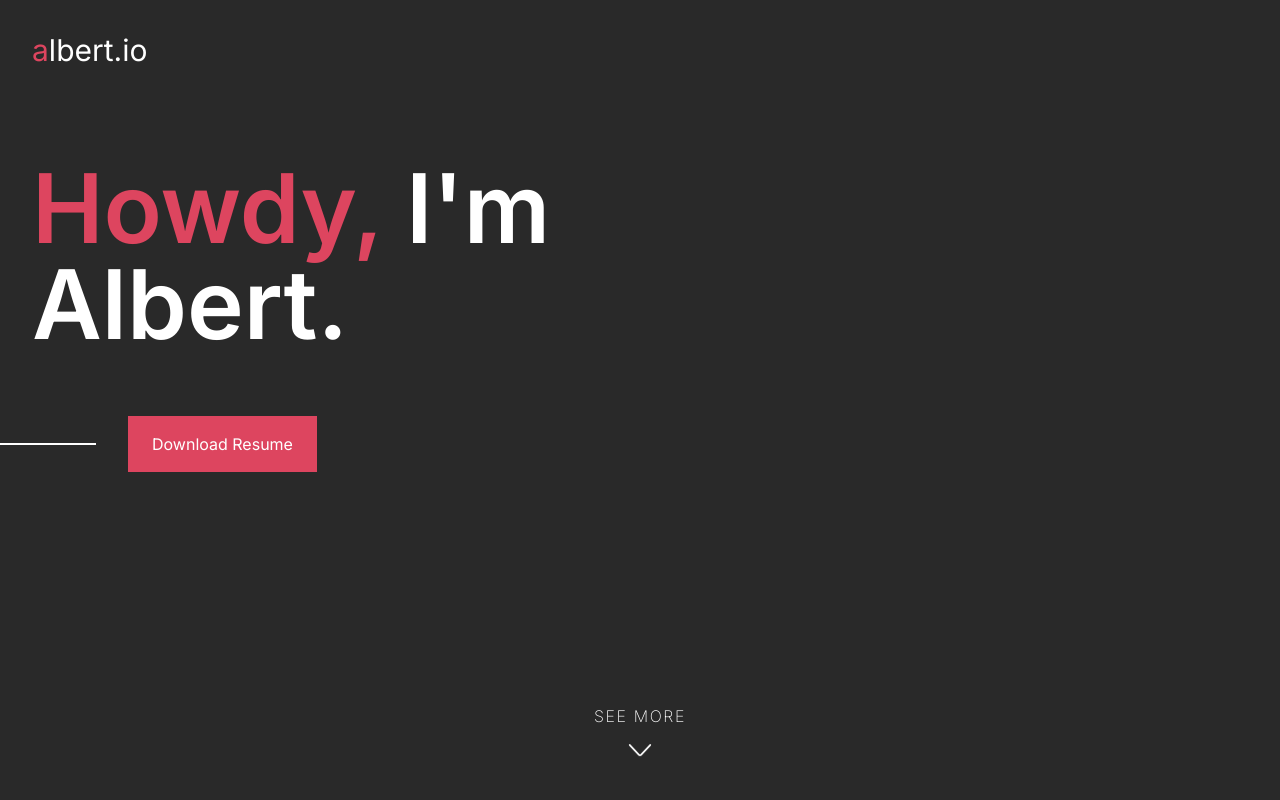
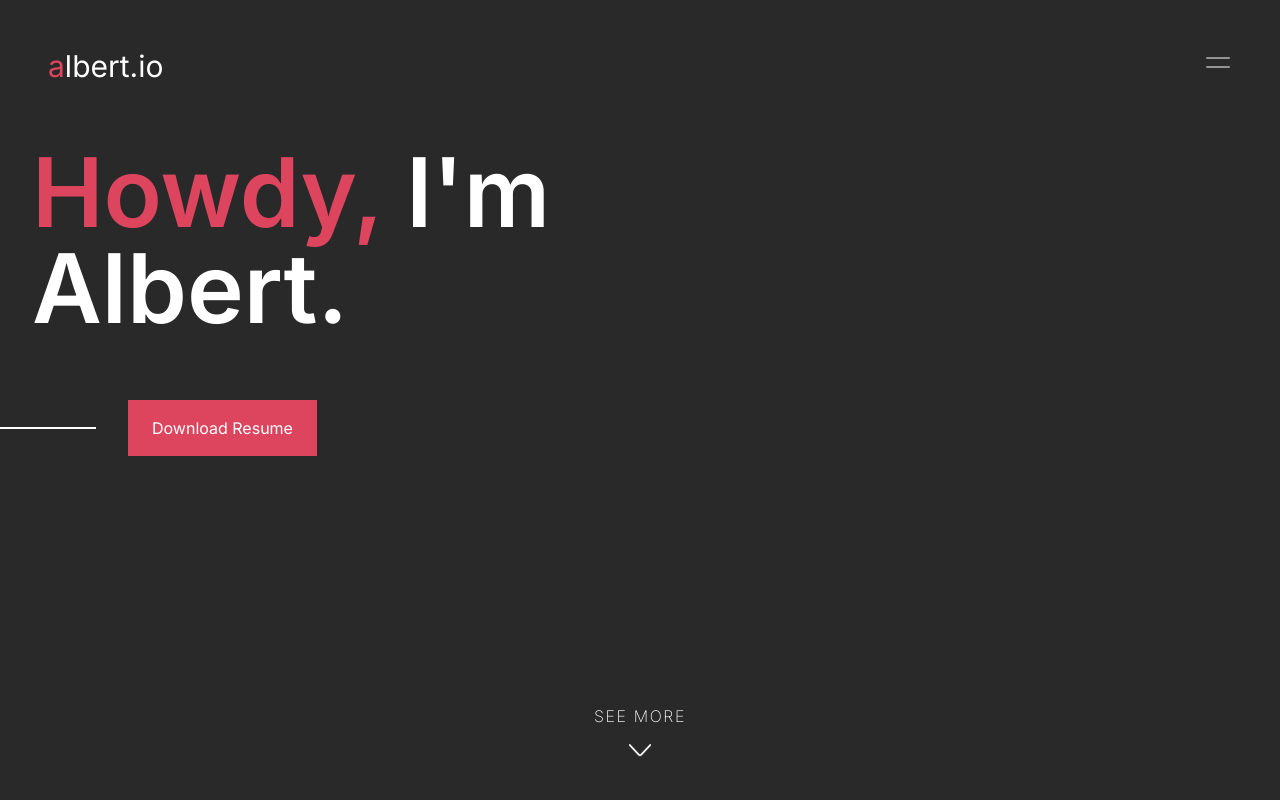
Before and after one commit to CharlieAlbert/Charles.io, a React (Create React App) app in the folder app/: page / in a window 1280 px wide. Shown: the top 800 px of the page. Built offline with nearby package versions, Linux system fonts and the light colour scheme; a web font is replaced by a local one; what smooth-scroll would draw is missing.

Commit message:
link updates

```diff
--- a/app/package.json
+++ b/app/package.json
@@ -18,6 +18,7 @@
     "react-icons": "^4.10.1",
     "react-router-dom": "^6.14.2",
     "react-scripts": "5.0.1",
+    "react-simple-typewriter": "^5.0.1",
     "smooth-scroll": "^16.1.3",
     "typescript": "^4.9.5",
     "web-vitals": "^2.1.4"
--- a/app/src/App.jsx
+++ b/app/src/App.jsx
@@ -4,6 +4,8 @@ import _SmoothScroll from "smooth-scroll";
 
 //Components
 import Header from "./Components/Header";
+import AnimatedText from "./Components/AnimatedText";
+import Nav from "./Components/Nav";
 
 //Pages
 import Home from "./Pages/Home";
--- a/app/src/Pages/About.tsx
+++ b/app/src/Pages/About.tsx
@@ -2,7 +2,7 @@ import React from "react";
 
 const About = () => {
   return (
-    <div className="bg-secondary text-center pb-16 pt-12">
+    <div className="bg-secondary text-center pb-16 pt-12" id="about">
       <div className="py-7 flex flex-col items-center justify-center">
         <p className="p-4 text-white tracking-widest font-medium text-transform: uppercase text-base">
           A little about me
--- a/app/src/Pages/Contact.tsx
+++ b/app/src/Pages/Contact.tsx
@@ -2,7 +2,7 @@ import React from "react";
 
 const Contact = () => {
   return (
-    <div className="bg-background">
+    <div className="bg-background" id="contact">
       <div className="py-7 flex flex-col items-center justify-center">
         <p className="p-4 text-secondary tracking-widest font-medium text-transform: uppercase text-base">
           Drop me a line
--- a/app/src/Pages/Home.tsx
+++ b/app/src/Pages/Home.tsx
@@ -1,14 +1,17 @@
 import React from "react";
-import Header from "../Components/Header";
+import AnimatedText from "../Components/AnimatedText";
+import Nav from "../Components/Nav";
 
 const Home = () => {
   return (
-    <div className="bg-background min-h-screen z-0">
-      <Header />
+    <div className="bg-background h-screen z-0" id="home">
+      <Nav />
+      <div className="pt-12">
         <div className="intro mt-24 ms-8 w-[60vw]">
           <span className="text-8xl font-semibold">
             <span className="text-secondary">Howdy,</span> I'm Albert.
           </span>
+          {/* <AnimatedText /> */}
         </div>
 
         <div className="flex items-center mt-16">
@@ -36,6 +39,7 @@ const Home = () => {
           </svg>
         </div>
       </div>
+    </div>
   );
 };
 
--- a/app/src/Pages/Services.tsx
+++ b/app/src/Pages/Services.tsx
@@ -2,7 +2,7 @@ import React from "react";
 
 const Services = () => {
   return (
-    <div className="bg-background min-h-[100vh] py-10">
+    <div className="bg-background min-h-[100vh] py-10" id="services">
       <div className="py-7 flex flex-col items-center justify-center">
         <p className="p-4 text-secondary tracking-widest font-medium text-transform: uppercase text-base">
           I do amazing things for clients
```
Also changed, not shown: 1 other file (tests, documents, lock files or other folders). Lines whose indentation alone changed are shown as unchanged.
